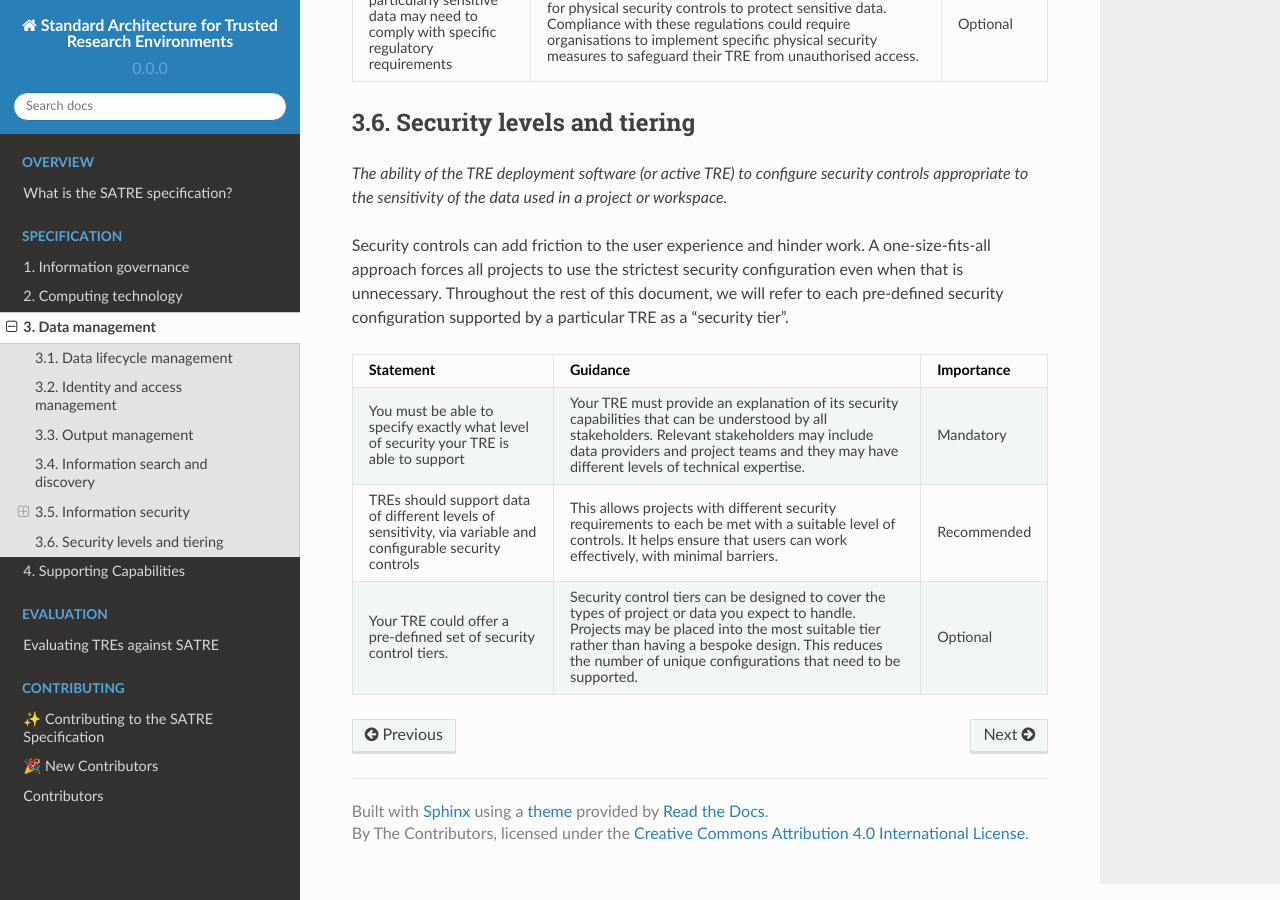
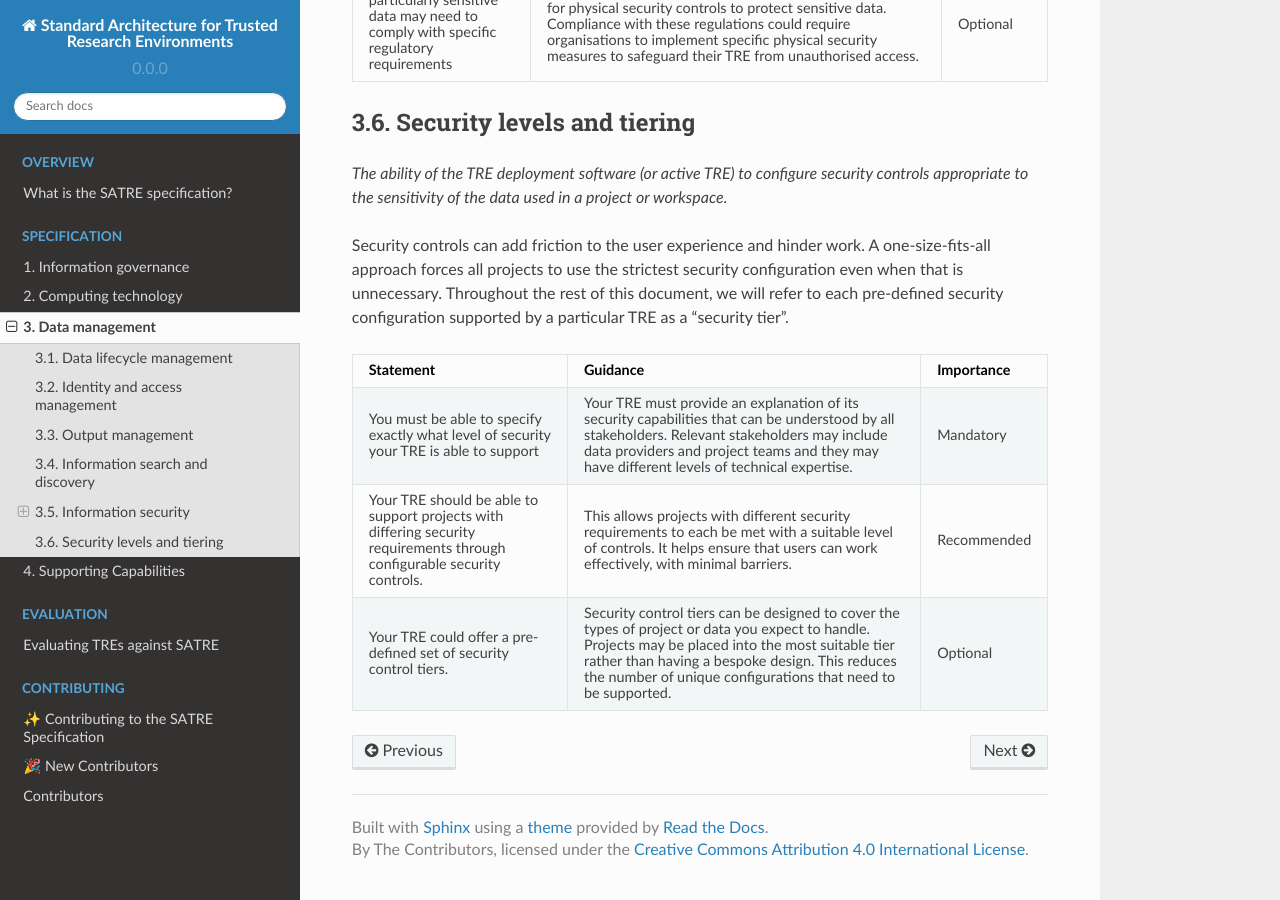
Before and after one commit to sa-tre/satre-specification, a Sphinx documentation site: the page built from docs/source/pillars/data_management.md, in a window 1280 px wide and 900 px high, scrolled down 6178 px. Built offline with Sphinx 7.4.7 and the Read the Docs theme 2.0.0, drawn with Linux system fonts in a browser that asks for light colours.

Commit message:
Update docs/source/pillars/data_management.md
Co-authored-by: James Robinson <james.em.robinson@gmail.com>

```diff
--- a/docs/source/pillars/data_management.md
+++ b/docs/source/pillars/data_management.md
@@ -295,7 +295,7 @@ Throughout the rest of this document, we will refer to each pre-defined security
   - Your TRE must provide an explanation of its security capabilities that can be understood by all stakeholders.
     Relevant stakeholders may include data providers and project teams and they may have different levels of technical expertise.
   - Mandatory
-* - TREs should support data of different levels of sensitivity, via variable and configurable security controls
+* - Your TRE should be able to support projects with differing security requirements through  configurable security controls.
   - This allows projects with different security requirements to each be met with a suitable level of controls.
     It helps ensure that users can work effectively, with minimal barriers.
   - Recommended
```
